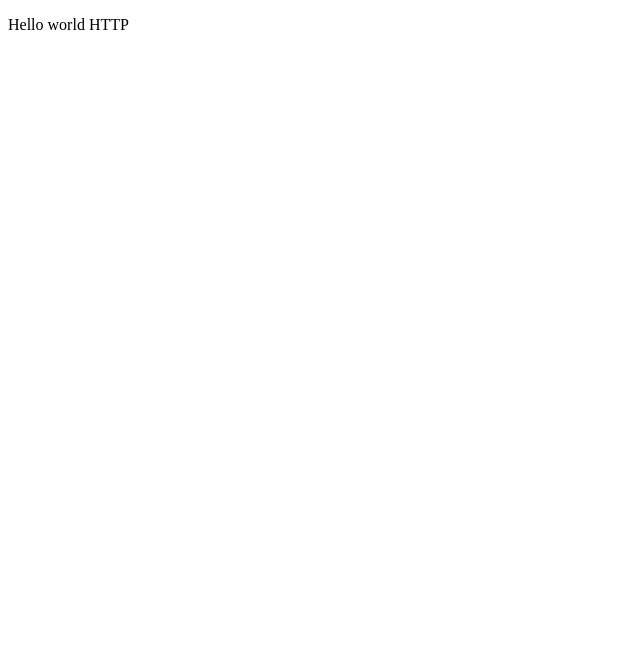
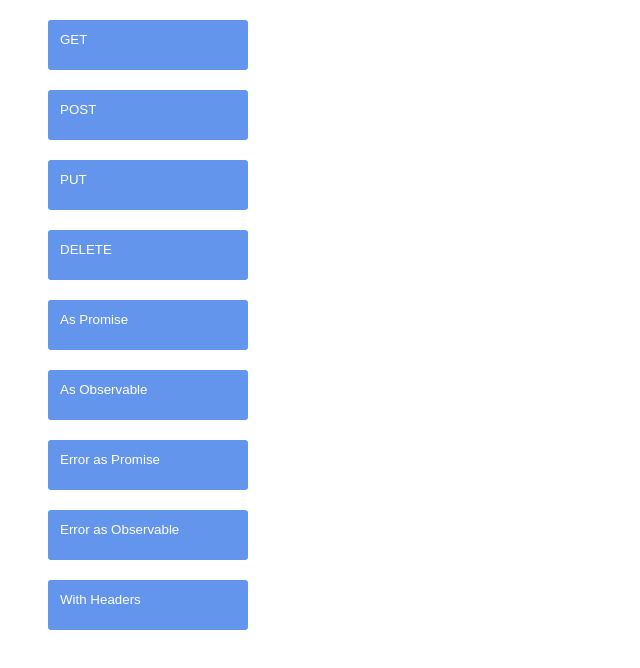
Before and after one commit to ALCordeiro/my-http-project, an Angular app: page / in a window 1280 px wide. Shown: the top 668 px of the page, without its empty margins (0-640 px from the left). Built offline with nearby package versions, Linux system fonts and the light colour scheme.

Commit message:
Example 1 http

```diff
--- a/src/app/app.component.html
+++ b/src/app/app.component.html
@@ -1 +1 @@
-<p>Hello world HTTP</p>
+<app-example-http></app-example-http>
--- a/src/app/app.module.ts
+++ b/src/app/app.module.ts
@@ -3,6 +3,7 @@ import { NgModule } from '@angular/core';
 
 import { AppComponent } from './app.component';
 import { ExampleHttpComponent } from './example-http/example-http.component';
+import { HttpClientModule } from '@angular/common/http';
 
 @NgModule({
   declarations: [
@@ -10,7 +11,8 @@ import { ExampleHttpComponent } from './example-http/example-http.component';
     ExampleHttpComponent
   ],
   imports: [
-    BrowserModule
+    BrowserModule,
+    HttpClientModule
   ],
   providers: [],
   bootstrap: [AppComponent]
--- a/src/app/example-http/example-http.component.ts
+++ b/src/app/example-http/example-http.component.ts
@@ -1,4 +1,5 @@
 import { Component, OnInit } from '@angular/core';
+import { ApicallsService } from './service/apicalls.service';
 
 @Component({
   selector: 'app-example-http',
@@ -7,7 +8,7 @@ import { Component, OnInit } from '@angular/core';
 })
 export class ExampleHttpComponent implements OnInit {
 
-  constructor() { }
+  constructor(private apiCalls: ApicallsService) { }
 
   ngOnInit() {
   }
--- /dev/null
+++ b/src/app/example-http/service/apicalls.service.ts
@@ -0,0 +1,116 @@
+import { Injectable } from '@angular/core';
+import { HttpClient, HttpParams, HttpHeaders } from '@angular/common/http';
+import { isObservable } from "rxjs";
+
+
+@Injectable({
+  providedIn: 'root'
+})
+export class ApicallsService {
+
+  apiRoot: string = "https://httpbin.org";
+
+  constructor(private http: HttpClient) {}
+
+  doGET() {
+    console.log("GET");
+    let url = `${this.apiRoot}/get`;
+    const httpOptions = {
+      params: new HttpParams().set("Officer", "Guttenberg").set("Blanket", "500")
+    };
+    this.http.get(url, httpOptions).subscribe(res => console.log(res));
+  }
+
+  doPOST() {
+    console.log("POST");
+    let url = `${this.apiRoot}/post`;
+    const httpOptions = {
+      params: new HttpParams().set("Officer", "Guttenberg").set("Blanket", "500")
+    };
+    this.http
+      .post(url, { blanket: "600", officer: "Guttenberg", country: "Paraguay", profile: "Evil" }, httpOptions)
+      .subscribe(res => console.log(res));
+  }
+
+  doPUT() {
+    console.log("PUT");
+    let url = `${this.apiRoot}/put`;
+    const httpOptions = {
+      params: new HttpParams().set("Officer", "Guttenberg").set("Blanket", "500")
+    };
+    this.http
+      .put(url, { blanket: "600", officer: "Guttenberg", country: "Paraguay", profile: "Evil" }, httpOptions)
+      .subscribe(res => console.log(res));
+  }
+
+  doDELETE() {
+    console.log("DELETE");
+    let url = `${this.apiRoot}/delete`;
+    const httpOptions = {
+      params: new HttpParams().set("Officer", "Guttenberg").set("Blanket", "500")
+    };
+    this.http.delete(url, httpOptions).subscribe(res => console.log(res));
+  }
+
+  doGETAsPromise() {
+    console.log("GET AS PROMISE");
+    let url = `${this.apiRoot}/get`;
+    this.http
+      .get(url)
+      .toPromise()
+      .then(res => console.log(res));
+  }
+
+  doGETAsObservable() {
+    debugger
+    console.log("GET AS OBSERVABLE");
+    let url = `${this.apiRoot}/get`;
+    this.http
+      .get(url)
+      .subscribe(
+        res => console.log(res),
+      );
+  }
+
+  doGETAsPromiseError() {
+    console.log("GET AS PROMISE ERROR");
+    let url = `${this.apiRoot}/post`;
+    this.http
+      .get(url)
+      .toPromise()
+      .then(
+        res => console.log(res),
+        msg => console.error(`Error: ${msg.status} ${msg.statusText}`)
+      );
+  }
+
+  doGETAsObservableError() {
+    console.log("GET AS OBSERVABLE ERROR");
+    let url = `${this.apiRoot}/post`;
+    this.http
+      .get(url)
+      .subscribe(
+        res => console.log(res),
+        msg => console.error(`Error: ${msg.status} ${msg.statusText}`)
+      );
+  }
+
+  doGETWithHeaders() {
+    console.log("GET WITH HEADERS");
+
+    const httpOptions = {
+      headers: new HttpHeaders({
+        Authorization: btoa("username:password")
+      })
+    };
+
+    let url = `${this.apiRoot}/get`;
+
+    this.http
+      .get(url, httpOptions)
+      .subscribe(
+        res => console.log(res),
+        msg => console.error(`Error: ${msg.status} ${msg.statusText}`)
+      );
+  }
+}
```
Also changed, not shown: 2 other files (tests, documents, lock files or other folders).
